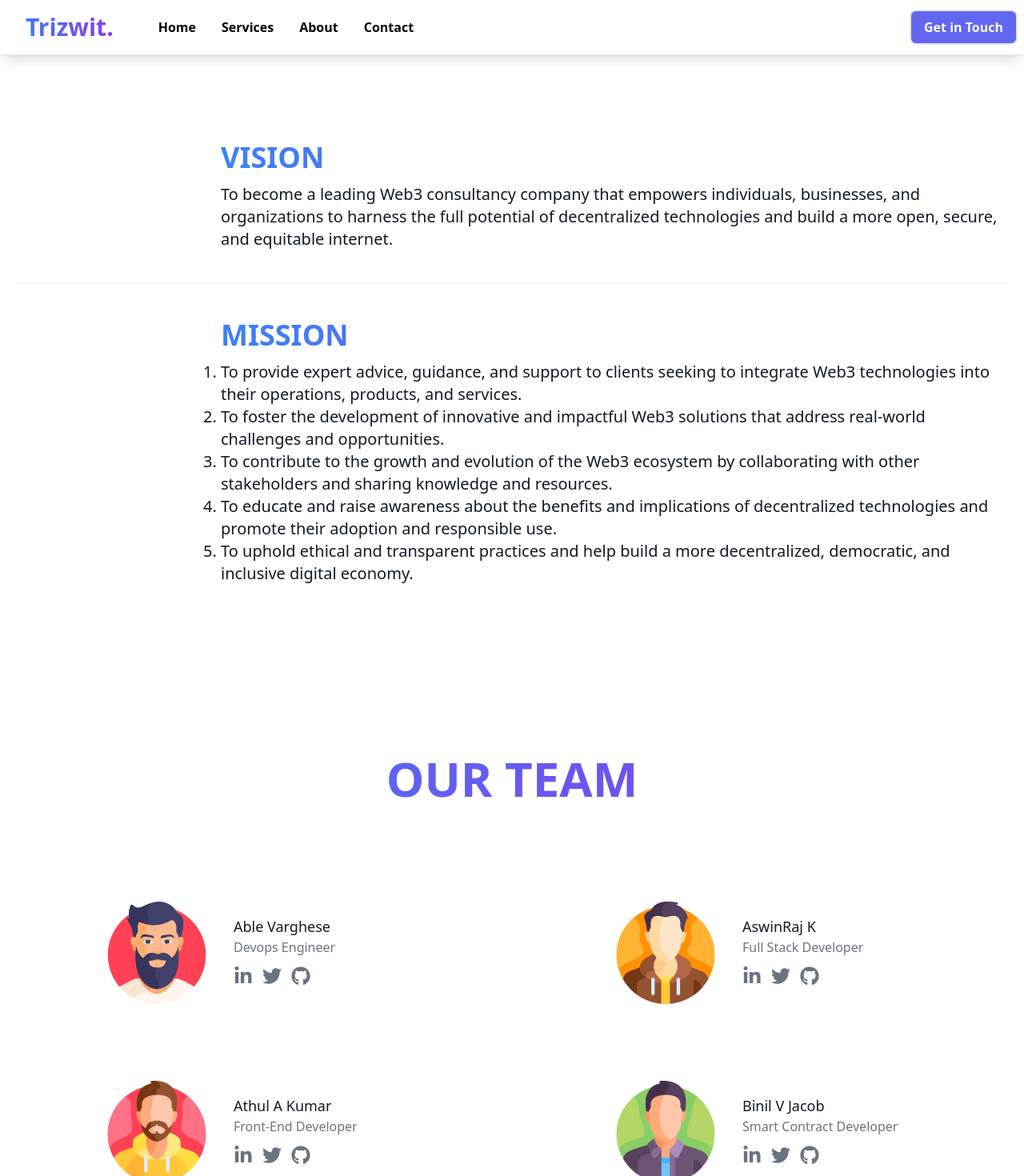
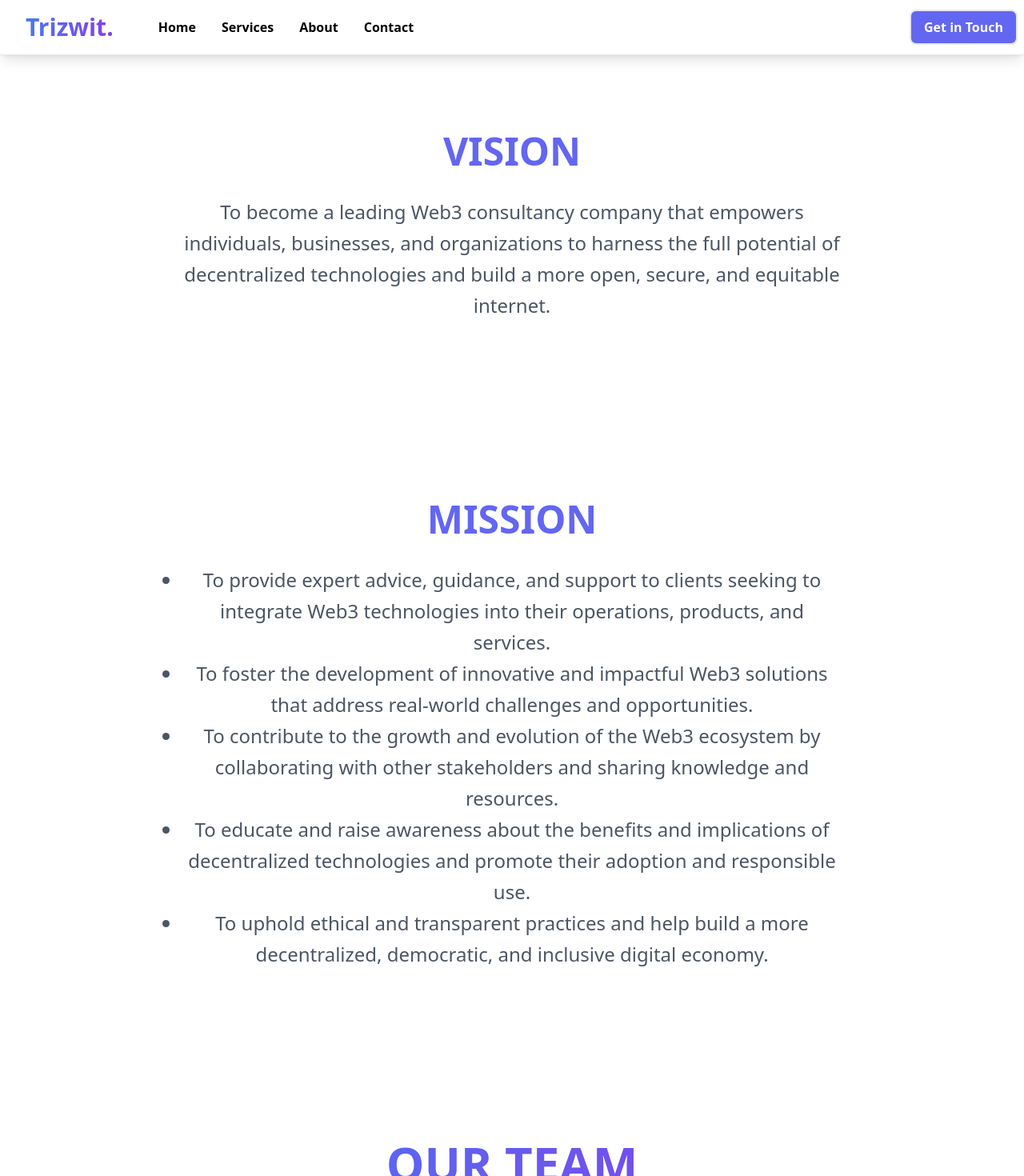
Before and after one commit to Trizwit/trizwit-web, a Next.js app: page /about in a window 1280 px wide. Shown: the top 1470 px of the page at 80% size. Built offline with nearby package versions, Linux system fonts and the light colour scheme.

Commit message:
ision mission edited

```diff
--- a/components/aboutcont.js
+++ b/components/aboutcont.js
@@ -2,35 +2,24 @@ import React, { useState } from "react";
 import Image from "next/image";
 
 const Aboutcont = () =>{
-
- return <section className="text-gray-600 body-font overflow-hidden">
-  <div className="container px-5 py-24 mx-auto">
-    <div className="-my-8 divide-y-2 divide-gray-100">
-      <div className="py-8 flex flex-wrap md:flex-nowrap">
-        <div className="md:w-64 md:mb-0 mb-6 flex-shrink-0 flex flex-col">
+   return <section class="text-gray-600 body-font">
+   <div className="container mx-auto flex px-5 py-24 items-center justify-center flex-col">
+    <div className="text-center lg:w-2/3 w-full">
 
 
+     <h2 className="text-5xl font-bold text-center pb-8 text-indigo-500">VISION</h2>
+       <p className="mb-8 leading-relaxed text-2xl">To become a leading Web3 consultancy company that empowers individuals, businesses, and organizations to harness the full potential of decentralized technologies and build a more open, secure, and equitable internet.</p>
+       <div className="flex justify-center">
        </div>
-        <div className="md:flex-grow">
-        <h2 className="py-3 text-3xl  md:text-4xl font-bold text-transparent bg-clip-text bg-gradient-to-r from-blue-500  to-purple-600 ">VISION</h2>
-          {/* <h2 className="text-2xl font-medium text-gray-900 title-font mb-2">Bitters hashtag waistcoat fashion axe chia unicorn</h2> */}
-          <p className="text-xl font-medium text-gray-900 title-font mb-2">To become a leading Web3 consultancy company that empowers individuals, businesses, and organizations to harness the full potential of decentralized technologies and build a more open, secure, and equitable internet.</p>
-          {/* <a className="text-indigo-500 inline-flex items-center mt-4">Learn More */}
-            {/* <svg className="w-4 h-4 ml-2" viewBox="0 0 24 24" stroke="currentColor" stroke-width="2" fill="none" stroke-linecap="round" stroke-linejoin="round">
-              <path d="M5 12h14"></path>
-              <path d="M12 5l7 7-7 7"></path>
-            </svg>
-          </a> */}
      </div>
    </div>
 
-      <div className="py-8 flex flex-wrap md:flex-nowrap">
-        <div className="md:w-64 md:mb-0 mb-6 flex-shrink-0 flex flex-col">
 
-        </div>
-        <div className="md:flex-grow">
-        <h1 className="py-3 text-3xl  md:text-4xl font-bold text-transparent bg-clip-text bg-gradient-to-r from-blue-500  to-purple-600">MISSION</h1>
-          <ol  className="text-xl font-medium text-gray-900 title-font mb-2 list-decimal">
+   <div className="container mx-auto flex px-5 py-24 items-center justify-center flex-col">
+    <div className="text-center lg:w-2/3 w-full">
+     <h2 className="text-5xl font-bold text-center pb-8 text-indigo-500">MISSION</h2>
+       <div className="flex justify-center">
+       <ol  className="leading-relaxed text-2xl  text-center mb-2 list-disc">
             <li>
             To provide expert advice, guidance, and support to clients seeking to integrate Web3 technologies into their operations, products, and services.
              </li>
@@ -47,13 +36,81 @@ const Aboutcont = () =>{
              To uphold ethical and transparent practices and help build a more decentralized, democratic, and inclusive digital economy.
              </li>
            </ol>
-
        </div>
-      </div>
-
      </div>
    </div>
  </section>
+
+
+
+
+
+
+
+
+
+
+
+
+
 }
 
+//  return <section className="text-gray-600 body-font overflow-hidden">
+//   <div className="container px-5 py-24 mx-auto">
+//     <div className="-my-8 divide-y-2 divide-gray-100">
+//       <div className="py-8 flex flex-wrap md:flex-nowrap">
+//         <div className="md:w-64 md:mb-0 mb-6 flex-shrink-0 flex flex-col">
+
+
+//         </div>
+//         <div className="md:flex-grow ">
+
+//         <h2 className="text-5xl font-bold text-center pb-8 text-indigo-500">VISION</h2>
+//           {/* <h2 className="text-2xl font-medium text-gray-900 title-font mb-2">Bitters hashtag waistcoat fashion axe chia unicorn</h2> */}
+//           <p className="text-xl font-medium text-gray-900 title-font mb-2">To become a leading Web3 consultancy company that empowers individuals, businesses, and organizations to harness the full potential of decentralized technologies and build a more open, secure, and equitable internet.</p>
+//           {/* <a className="text-indigo-500 inline-flex items-center mt-4">Learn More */}
+//             {/* <svg className="w-4 h-4 ml-2" viewBox="0 0 24 24" stroke="currentColor" stroke-width="2" fill="none" stroke-linecap="round" stroke-linejoin="round">
+//               <path d="M5 12h14"></path>
+//               <path d="M12 5l7 7-7 7"></path>
+//             </svg>
+//           </a> */}
+//         </div>
+//       </div>
+
+//       <div className="py-8 flex flex-wrap md:flex-nowrap">
+//         <div className="md:w-64 md:mb-0 mb-6 flex-shrink-0 flex flex-col">
+
+//         </div>
+//         <div className="md:flex-grow">
+//         <h1 className="py-3 text-3xl  md:text-4xl font-bold text-transparent bg-clip-text bg-gradient-to-r from-blue-500  to-purple-600">MISSION</h1>
+//           <ol  className="text-xl font-medium text-gray-900 title-font mb-2 list-decimal">
+//             <li>
+//             To provide expert advice, guidance, and support to clients seeking to integrate Web3 technologies into their operations, products, and services.
+//             </li>
+//             <li>
+//             To foster the development of innovative and impactful Web3 solutions that address real-world challenges and opportunities.
+//             </li>
+//             <li>
+//             To contribute to the growth and evolution of the Web3 ecosystem by collaborating with other stakeholders and sharing knowledge and resources.
+//             </li>
+//             <li>
+//             To educate and raise awareness about the benefits and implications of decentralized technologies and promote their adoption and responsible use.
+//             </li>
+//             <li>
+//             To uphold ethical and transparent practices and help build a more decentralized, democratic, and inclusive digital economy.
+//             </li>
+//           </ol>
+
+//         </div>
+//       </div>
+
+//     </div>
+//   </div>
+// </section>
+
+
+
+
+// }
+
 export default Aboutcont;
--- a/components/teamcont.js
+++ b/components/teamcont.js
@@ -20,6 +20,7 @@ const Teamcont = () => {
           <Image className="w-full" src={man1} alt="/" />
             <div className="flex-grow sm:pl-8">
               <h2 className="title-font font-medium text-lg text-gray-900">Able Varghese</h2>
+              <h3 className="text-gray-500 mb-1">Co-founder</h3>
               <h3 className="text-gray-500 mb-3">Devops Engineer</h3>
               {/* <p className="mb-4">DIY tote bag drinking vinegar cronut adaptogen squid fanny pack vaporware.</p> */}
               <span className="inline-flex ">
@@ -42,6 +43,7 @@ const Teamcont = () => {
             <Image alt="team" className="flex-shrink-0 rounded-lg w-48 h-48 object-cover object-center sm:mb-0 mb-4" src={man3} />
             <div className="flex-grow sm:pl-8">
               <h2 className="title-font font-medium text-lg text-gray-900">AswinRaj K</h2>
+              <h3 className="text-gray-500 mb-1">Co-founder</h3>
               <h3 className="text-gray-500 mb-3">Full Stack Developer</h3>
               {/* <p className="mb-4">DIY tote bag drinking vinegar cronut adaptogen squid fanny pack vaporware.</p> */}
               <span className="inline-flex ">
@@ -64,6 +66,7 @@ const Teamcont = () => {
           <Image className="w-full" src={man2} alt="/" />
             <div className="flex-grow sm:pl-8">
               <h2 className="title-font font-medium text-lg text-gray-900">Athul A Kumar</h2>
+              <h3 className="text-gray-500 mb-1">Co-founder</h3>
               <h3 className="text-gray-500 mb-3">Front-End Developer</h3>
               {/* <p className="mb-4">DIY tote bag drinking vinegar cronut adaptogen squid fanny pack vaporware.</p> */}
               <span className="inline-flex ">
@@ -86,6 +89,7 @@ const Teamcont = () => {
           <Image className="w-full" src={man4} alt="/" />
             <div className="flex-grow sm:pl-8">
               <h2 className="title-font font-medium text-lg text-gray-900">Binil V Jacob</h2>
+              <h3 className="text-gray-500 mb-1">Co-founder</h3>
               <h3 className="text-gray-500 mb-3">Smart Contract Developer</h3>
               {/* <p className="mb-4">DIY tote bag drinking vinegar cronut adaptogen squid fanny pack vaporware.</p> */}
               <span className="inline-flex ">
```
Lines whose indentation alone changed are shown as unchanged.
